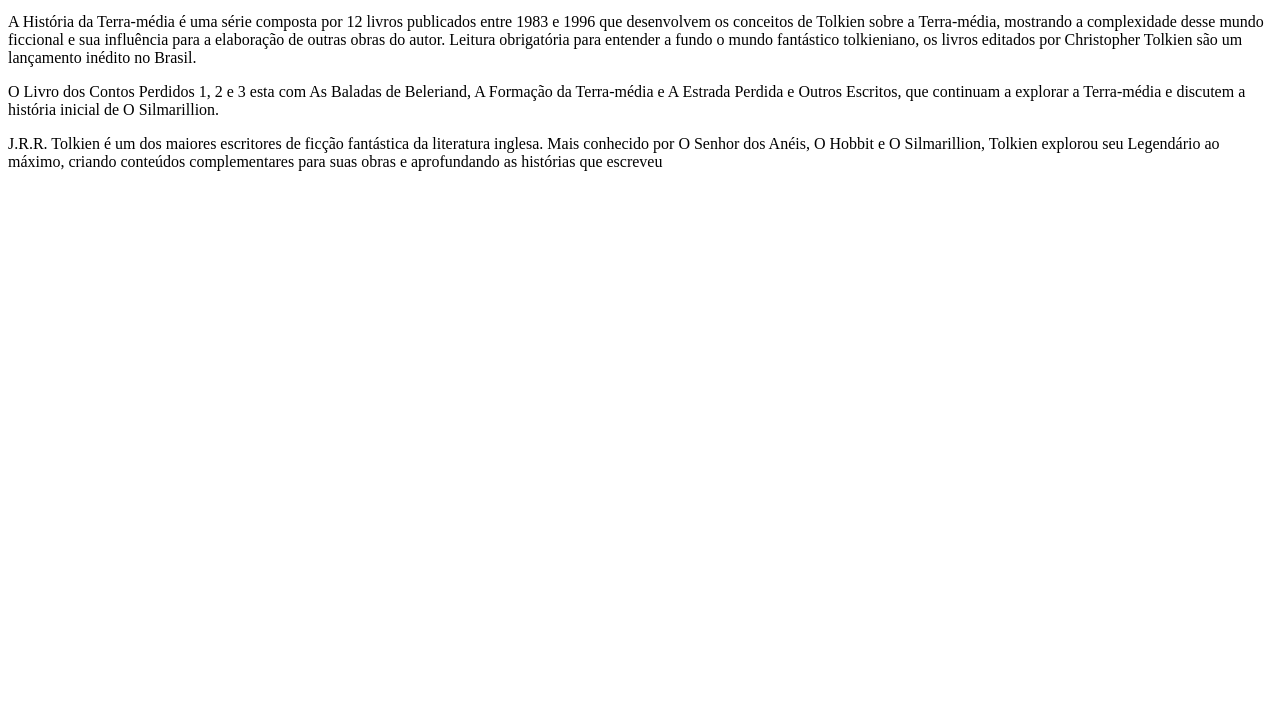
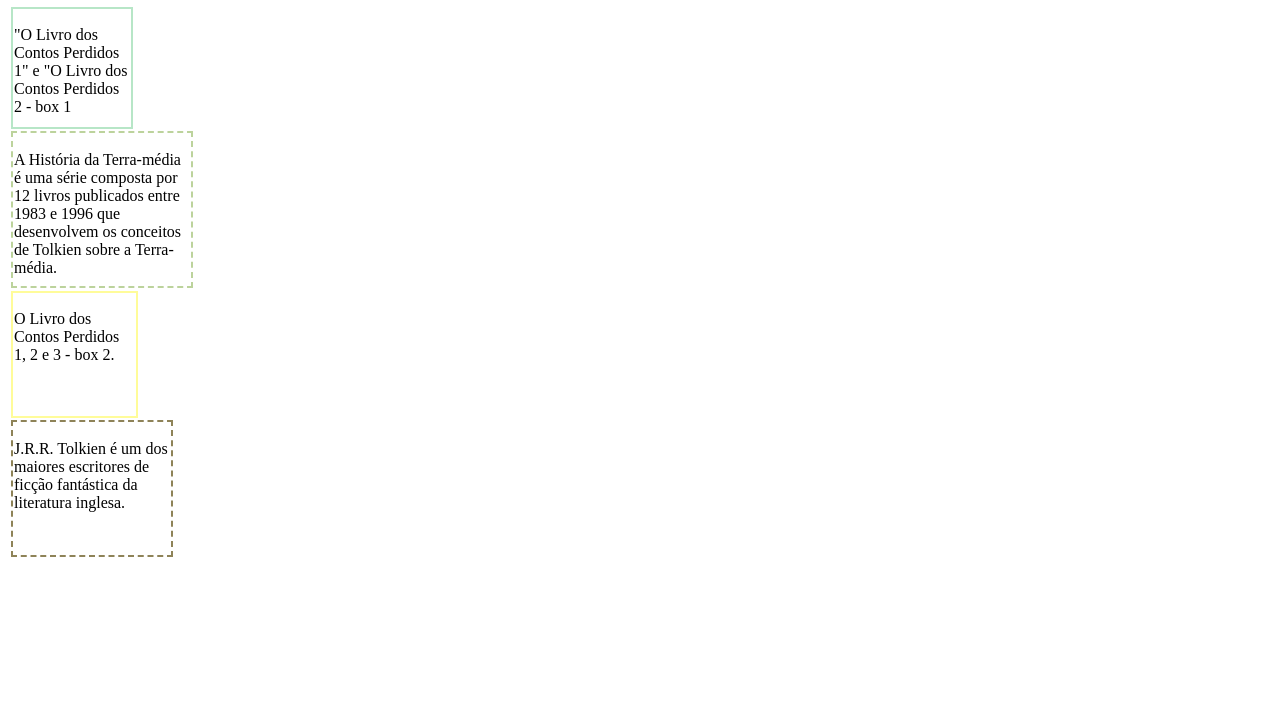
Before and after one commit to Anadulce57/atv1_4bi, a plain HTML site: page index.html in a window 1280 px wide. Shown: the part 73-800 px from the top of the page. Drawn offline with Linux system fonts and the light colour scheme.

Commit message:
atv1-4bi

```diff
--- a/index.html
+++ b/index.html
@@ -4,29 +4,27 @@
     <meta charset="UTF-8">
     <meta http-equiv="X-UA-Compatible" content="IE=edge">
     <meta name="viewport" content="width=device-width, initial-scale=1.0">
+    <link rel="stylesheet" href="style.css">
     <title>Document</title>
 </head>
 <body>
+    <header>
+        <h1>Atividade 1</h1>
+    </header>
     <div class="box1">
-    <p>"O Livro dos Contos Perdidos 1" e "O Livro dos Contos Perdidos 2", que apresentam ao leitor às primeiras concepções dos mitos e lendas
-    que vieram a compor o Legendário de Tolkien,  como a criação dos Valar (incluindo daqueles que ficaram de fora da versão final de
-    O Silmarillion) e as primeiras grafias e enredos de Eärendil, o Marinheiro, Ungoliant e Melkor (Morgoth). Em ambos os livros, cada conto é
-    acompanhado de notas e comentários de Christopher.</p>
+        <p>"O Livro dos Contos Perdidos 1" e "O Livro dos Contos Perdidos 2 - box 1 </p>
         </div>
         <div class="contexto">
-        <p>A História da Terra-média é uma série composta por 12 livros publicados entre 1983 e 1996 que desenvolvem os conceitos de Tolkien
-     sobre a Terra-média, mostrando a complexidade desse mundo ficcional e sua influência para a elaboração de outras obras do autor.
-     Leitura obrigatória para entender a fundo o mundo fantástico tolkieniano, os livros editados por Christopher Tolkien são um lançamento
-     inédito no Brasil. </p>
+            <p>A História da Terra-média é uma série composta por 12 livros publicados entre 1983
+             e 1996 que desenvolvem os conceitos de Tolkien sobre a Terra-média.
+            </p>
         </div>
         <div class="box2">
-        <p>O Livro dos Contos Perdidos 1, 2 e 3 esta com As Baladas de Beleriand, A Formação da Terra-média e A Estrada Perdida e Outros Escritos,
-         que continuam a explorar a Terra-média e discutem a história inicial de O Silmarillion.</p>
+            <p>O Livro dos Contos Perdidos 1, 2 e 3 - box 2.</p>
         </div>
         <div class="tolkien">
-        <p>J.R.R. Tolkien é um dos maiores escritores de ficção fantástica da literatura inglesa. Mais conhecido por O Senhor dos Anéis,
-     O Hobbit e O Silmarillion, Tolkien explorou seu Legendário ao máximo, criando conteúdos complementares para suas obras e aprofundando as
-     histórias que escreveu</p>
+            <p>J.R.R. Tolkien é um dos maiores escritores de ficção fantástica da literatura inglesa.
+        </p>
         </div>
 </body>
 </html>
--- a/style.css
+++ b/style.css
@@ -0,0 +1,31 @@
+.box1{
+    border: 2px solid #B7E6C7;
+    height: 115px;
+    width: 115px;
+    margin: 2.5px;
+    padding: 1.5px;
+}
+
+.contexto{
+    border: 2px dashed #BCD39C;
+    height: 150px;
+    width: 175px;
+    margin: 2.5px;
+    padding: 1.5px;
+}
+
+.box2{
+    border: 2px solid #FFFC99;
+    height: 120px;
+    width: 120px;
+    margin: 2.5px;
+    padding: 1.5px;
+}
+
+.tolkien{
+    border: 2px dashed #8E8358;
+    height: 130px;
+    width: 155px;
+    margin: 2.5px;
+    padding: 1.5px;
+}
```
Lines whose indentation alone changed are shown as unchanged.
